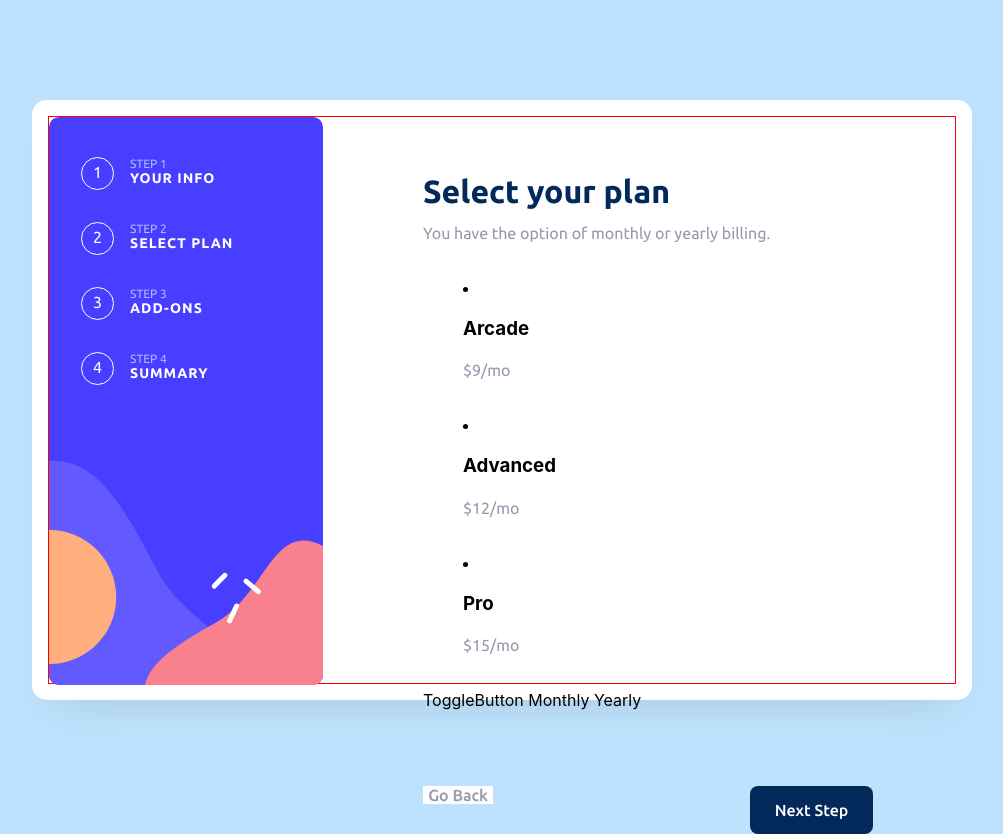
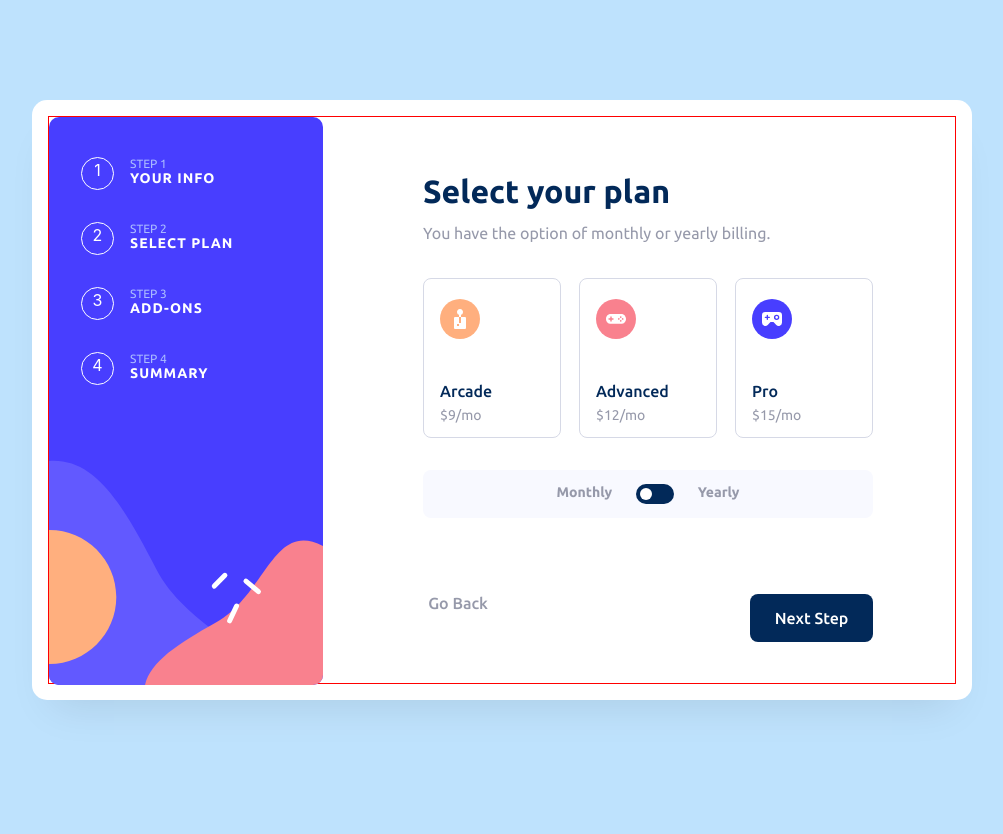
Before and after one commit to mosesrc/multi-step-form-app, a React (Create React App) app in the folder multi-step-form-ui/: page / in a window 1280 px wide. Shown: the whole page, without its empty margins (138-1141 px from the left). After the commit the page ends 800 px from the top, so only its background shows below. Built offline with nearby package versions, Linux system fonts and the light colour scheme.

Commit message:
Completed Styling of SelectPlanPage 	- Still needs functionality

```diff
--- a/multi-step-form-ui/src/App.css
+++ b/multi-step-form-ui/src/App.css
@@ -21,6 +21,32 @@ body {
   padding: 105px 17%;
 }
 
+.page-header {
+  width: 450px;
+  color: var(--Denim, #022959);
+  font-feature-settings: "clig" off, "liga" off;
+  /* Heading */
+  font-family: Ubuntu-Bold;
+  font-size: 32px;
+  font-style: normal;
+  font-weight: 700;
+  line-height: normal;
+  margin-bottom: 11px;
+}
+
+.page-description {
+  color: var(--Grey, #9699aa);
+  font-feature-settings: "clig" off, "liga" off;
+  margin-top: 0;
+  margin-bottom: 32px;
+  /* Body (L) */
+  font-family: Ubuntu-Regular;
+  font-size: 16px;
+  font-style: normal;
+  line-height: 25px;
+  /* 156.25% */
+}
+
 @media (max-width: 400px) {
 
 }
--- a/multi-step-form-ui/src/shared/components/ToggleButton/ToggleButton.js
+++ b/multi-step-form-ui/src/shared/components/ToggleButton/ToggleButton.js
@@ -1,13 +1,18 @@
 import React from 'react';
 
-import './ToggleButton.css';
+import styles from './ToggleButton.module.css';
 
 function ToggleButton() {
     return (
-        <div>
-            ToggleButton
-            Monthly
-            Yearly
+        <div className={styles.toggle_button}>
+            <div>
+                <p className={styles.not_selected}>Monthly</p>
+                <label className={styles.switch}>
+                    <input type="checkbox" />
+                    <span className={`${styles.slider} ${styles.round}`}></span>
+                </label>
+                <p className={styles.not_selected}>Yearly</p>
+            </div>
         </div>
     )
 }
--- /dev/null
+++ b/multi-step-form-ui/src/shared/components/ToggleButton/ToggleButton.module.css
@@ -0,0 +1,105 @@
+.toggle_button {
+  display: flex;
+  justify-content: center;
+  align-items: center;
+  width: 450px;
+  height: 48px;
+  margin-top: 32px;
+  font-family: Ubuntu-Bold;
+  font-feature-settings: 'clig' off, 'liga' off;
+  font-size: 14px;
+  font-style: normal;
+  font-weight: 700;
+  line-height: normal;
+  border-radius: 8px;
+  background: var(--Very-Light-Grey, #F8F9FF);
+}
+
+.toggle_button div {
+  display: inline-flex;
+  justify-content: center;
+  align-items: center;
+  width: 183px;
+  height: 21px;
+  align-items: flex-start;
+  gap: 24px;
+}
+
+.toggle_button div p {
+  margin: 0;
+}
+
+.selected {
+  color: var(--Denim, #022959);
+}
+
+.not_selected {
+  color: var(--Grey, #9699AA);
+}
+
+/* The switch - the box around the slider */
+.switch {
+  position: relative;
+  display: inline-block;
+  width: 38px;
+  height: 20px;
+  margin: 0;
+  /* padding: 20px; */
+}
+
+/* Hide default HTML checkbox */
+.switch input {
+  opacity: 0;
+  width: 0;
+  height: 0;
+}
+
+/* The slider */
+.slider {
+  position: absolute;
+  width: 38px;
+  height: 20px;
+  cursor: pointer;
+  top: 0;
+  left: 0;
+  right: 0;
+  bottom: 0;
+  background-color: #022959;
+  -webkit-transition: .4s;
+  transition: .4s;
+}
+
+.slider:before {
+  position: absolute;
+  content: "";
+  height: 12px;
+  width: 12px;
+  left: 4px;
+  bottom: 4px;
+  background-color: white;
+  -webkit-transition: .4s;
+  transition: .4s;
+}
+
+input:checked+.slider {
+  background-color: #2196F3;
+}
+
+input:focus+.slider {
+  box-shadow: 0 0 1px #2196F3;
+}
+
+input:checked+.slider:before {
+  -webkit-transform: translateX(26px);
+  -ms-transform: translateX(26px);
+  transform: translateX(18px);
+}
+
+/* Rounded sliders */
+.slider.round {
+  border-radius: 10px;
+}
+
+.slider.round:before {
+  border-radius: 50%;
+}
--- a/multi-step-form-ui/src/shared/containers/InfoPage/InfoPage.css
+++ b/multi-step-form-ui/src/shared/containers/InfoPage/InfoPage.css
@@ -1,16 +1,3 @@
-h2 {
-  width: 450px;
-  color: var(--Denim, #022959);
-  font-feature-settings: "clig" off, "liga" off;
-  /* Heading */
-  font-family: Ubuntu-Bold;
-  font-size: 32px;
-  font-style: normal;
-  font-weight: 700;
-  line-height: normal;
-  margin-bottom: 11px;
-}
-
 form {
   display: flex;
   flex-direction: column;
@@ -51,16 +38,3 @@ input {
 .last-input input {
   margin-bottom: 0;
 }
-
-div p {
-  color: var(--Grey, #9699aa);
-  font-feature-settings: "clig" off, "liga" off;
-  margin-top: 0;
-  margin-bottom: 32px;
-  /* Body (L) */
-  font-family: Ubuntu-Regular;
-  font-size: 16px;
-  font-style: normal;
-  line-height: 25px;
-  /* 156.25% */
-}
--- a/multi-step-form-ui/src/shared/containers/InfoPage/InfoPage.js
+++ b/multi-step-form-ui/src/shared/containers/InfoPage/InfoPage.js
@@ -5,8 +5,8 @@ import "./InfoPage.css";
 function InfoPage() {
   return (
     <section className="info-page">
-      <h2>Personal info</h2>
-      <p>Please provide your name, email address, and phone number.</p>
+      <h2 className="page-header">Personal info</h2>
+      <p className="page-description">Please provide your name, email address, and phone number.</p>
 
       <form>
         <div>
--- a/multi-step-form-ui/src/shared/containers/SelectPlanPage/SelectPlanPage.css
+++ b/multi-step-form-ui/src/shared/containers/SelectPlanPage/SelectPlanPage.css
@@ -0,0 +1,43 @@
+.select-plan {}
+
+.plan-items {
+    display: flex;
+    flex-direction: row;
+    justify-content: space-between;
+    width: 450px;
+    height: 160px;
+    list-style-type: none;
+    padding: 0;
+}
+
+.plan-items li {
+    width: 138px;
+    height: 160px;
+    padding: 20px 16px;
+    border-radius: 8px;
+    border: 1px solid var(--Border-Color, #D6D9E6);
+    background: var(--White, #FFF);
+}
+
+.plan-items li h4 {
+    color: var(--Denim, #022959);
+    font-family: Ubuntu-Medium;
+    font-size: 16px;
+    font-style: normal;
+    font-weight: 500;
+    line-height: normal;
+    margin-top: 39px;
+    margin-bottom: 7px;
+}
+
+.plan-items li p {
+    margin: 0;
+    color: var(--Grey, #9699AA);
+    font-feature-settings: 'clig' off, 'liga' off;
+    /* Body (M) */
+    font-family: Ubuntu-Regular;
+    font-size: 14px;
+    font-style: normal;
+    font-weight: 400;
+    line-height: normal;
+}
--- a/multi-step-form-ui/src/shared/containers/SelectPlanPage/SelectPlanPage.js
+++ b/multi-step-form-ui/src/shared/containers/SelectPlanPage/SelectPlanPage.js
@@ -1,24 +1,30 @@
 import React from "react";
 import ToggleButton from "../../components/ToggleButton/ToggleButton";
+import {ReactComponent as ArcadeIcon} from '../../../assets/images/icon-arcade.svg';
+import {ReactComponent as AdvancedIcon} from '../../../assets/images/icon-advanced.svg';
+import {ReactComponent as ProIcon} from '../../../assets/images/icon-pro.svg';
 
 import "./SelectPlanPage.css";
 
 function SelectPlanPage() {
     return (
         <section className="select-plan">
-            <h2>Select your plan</h2>
-            <p>You have the option of monthly or yearly billing.</p>
+            <h2 className="page-header">Select your plan</h2>
+            <p className="page-description">You have the option of monthly or yearly billing.</p>
             <menu className="plan-items">
                 <li>
-                    <h3>Arcade</h3>
+                    <ArcadeIcon />
+                    <h4>Arcade</h4>
                     <p>$9/mo</p>
                 </li>
                 <li>
-                    <h3>Advanced</h3>
+                    <AdvancedIcon />
+                    <h4>Advanced</h4>
                     <p>$12/mo</p>
                 </li>
                 <li>
-                    <h3>Pro</h3>
+                    <ProIcon />
+                    <h4>Pro</h4>
                     <p>$15/mo</p>
                 </li>
             </menu>
```
Also changed, not shown: multi-step-form-ui/src/shared/components/ToggleButton/ToggleButton.css (deleted).
